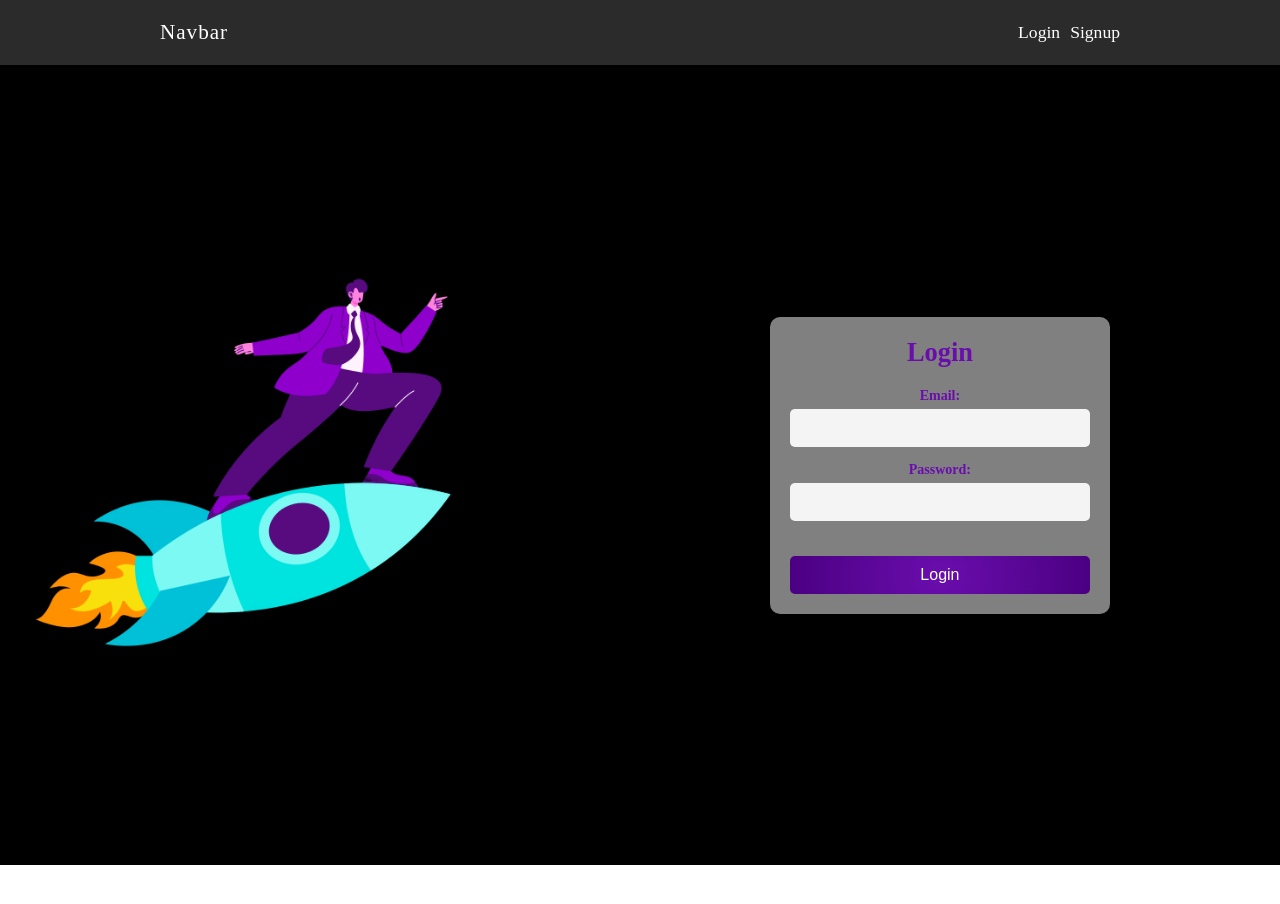
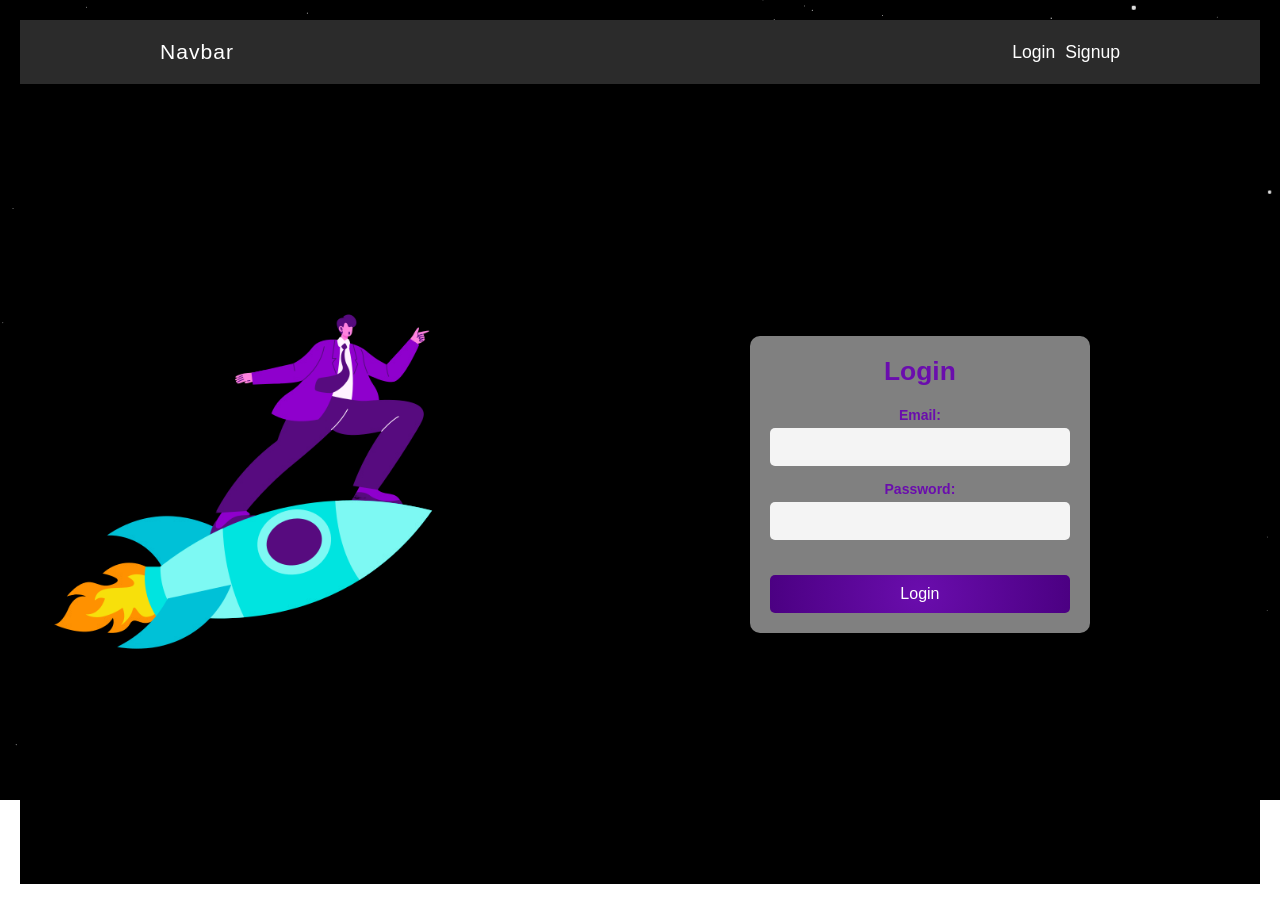
Before and after one commit to Aadithya-J/sih24, a React (Vite) app in the folder frontend/: page /login in a window 1280 px wide. Before the commit the page ends 865 px from the top, so only its background shows below. Built offline with nearby package versions, Linux system fonts and the light colour scheme; no server answers.

Commit message:
chore: Update app layout and add starry background

```diff
--- a/frontend/src/App.jsx
+++ b/frontend/src/App.jsx
@@ -5,12 +5,18 @@ import Login from "./pages/login/Login.js";
 import Signup from "./pages/signup/Signup";
 import Navbar from "./components/Navbar/Navbar.jsx";
 import { useAuthContext } from "./hooks/useAuthContext";
+import { StarsCanvas } from "./components/Navbar/StarsCanvas";
+import './App.css'; // Ensure you have global CSS for your app as needed
 
 function App() {
   const { authIsReady, user } = useAuthContext();
 
   return (
-    <div className="App">
+    <>
+      {/* Starry Background */}
+      <StarsCanvas />
+
+      <div className="app-content">
         {authIsReady && (
           <>
             <Navbar />
@@ -32,6 +38,7 @@ function App() {
           </>
         )}
       </div>
+    </>
   );
 }
 
--- /dev/null
+++ b/frontend/src/app.css
@@ -0,0 +1,12 @@
+body {
+    margin: 0;
+    padding: 0;
+    font-family: sans-serif;
+  }
+
+  .app-content {
+    position: relative;
+    z-index: 1;
+    color: white;
+    padding: 20px;
+  }
--- a/frontend/src/components/Navbar/StarsCanvas.css
+++ b/frontend/src/components/Navbar/StarsCanvas.css
@@ -4,6 +4,15 @@
   left: 0;
   width: 100vw;
   height: 100vh;
-  z-index: -1; /* Makes sure the canvas is behind your content */
-  background-color: black; /* Optional: To ensure a dark background */
+  z-index: -1; /* Ensure it's behind the content */
+  overflow: hidden;
+  background-color: black;
 }
+
+/* App content */
+.app-content {
+  position: relative;
+  z-index: 1; /* Ensure it's above the background */
+  padding: 20px;
+  color: white; /* Adjust text color to stand out on the starry background */
+}
```
Also changed, not shown: 1 other file (tests, documents, lock files or other folders). Lines whose indentation alone changed are shown as unchanged.
